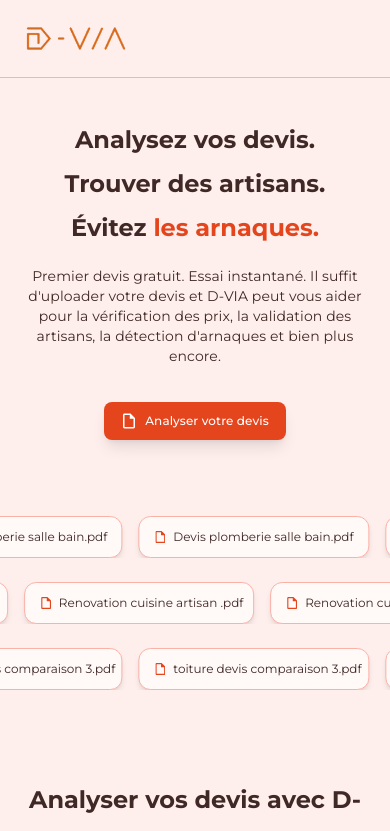
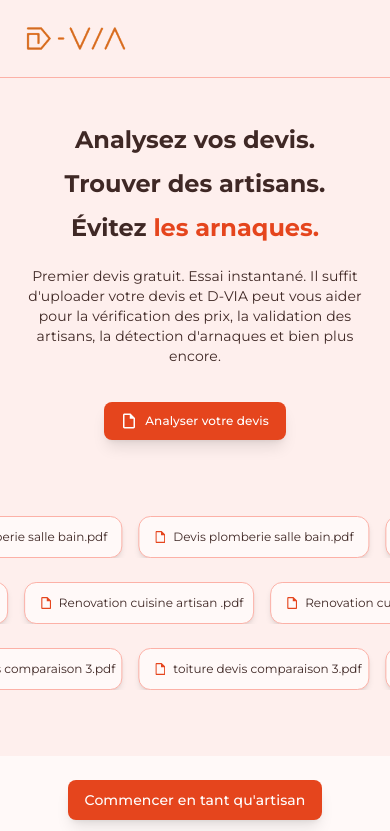
Before and after one commit to ondongo/d-via, a Next.js app: page / in a window 390 px wide. Shown: the top 831 px of the page. Built offline with nearby package versions, Linux system fonts and the light colour scheme; no server answers.

Commit message:
Ajout du composant BottomActionButton pour améliorer la navigation entre les pages Artisan et Client. Mise à jour de la structure du layout pour inclure ce nouveau bouton et ajustement des styles du Header pour une meilleure interactivité.

```diff
--- a/src/app/layout.tsx
+++ b/src/app/layout.tsx
@@ -7,6 +7,7 @@
 import Footer from "@/components/organisms/Footer";
 import { ToastContainer, Zoom } from "react-toastify";
 import "react-toastify/dist/ReactToastify.css";
+import BottomActionButton from "@/components/organisms/BottomActionButton";
 
 export const metadata = {
   title: "Analyser votre devis | Dvia",
@@ -76,11 +77,12 @@
           `}
         </Script>
         <Providers>
-          <div className="overflow-hidden">
+          <div className="overflow-hidden pb-20 md:pb-0">
             <Header />
             {children}
             <Footer />
           </div>
+          <BottomActionButton />
           <ToastContainer
             position="bottom-center"
             autoClose={5000}
--- /dev/null
+++ b/src/components/organisms/BottomActionButton.tsx
@@ -0,0 +1,32 @@
+"use client";
+import Image from "next/image";
+import { usePathname, useRouter } from "next/navigation";
+import { FiFileText } from "react-icons/fi";
+
+export default function BottomActionButton() {
+  const router = useRouter();
+  const pathname = usePathname();
+  const isOnArtisanPage = pathname === "/artisans";
+
+  const handleClick = () => {
+    if (isOnArtisanPage) {
+      router.push("/");
+    } else {
+      router.push("/artisans");
+    }
+  };
+  return (
+    <div className="fixed bottom-0 left-0 w-full bg-dvianeutral-96 px-4 py-6  z-[99999] md:hidden flex justify-center">
+      <button
+        onClick={handleClick}
+        className="text-white text-label-large leading-label-large tracking-label-large bg-dviaprimary-40 px-4 py-1 shadow-lg border rounded-8px border-transparent text-sm font-medium
+               hover:shadow-sm transition-shadow duration-300 cursor-pointer max-w-[260px]  h-[40px]"
+      >
+
+        {isOnArtisanPage
+          ? "Commencer en tant que client"
+          : "Commencer en tant qu'artisan"}
+      </button>
+    </div>
+  );
+}
--- a/src/components/organisms/Header.tsx
+++ b/src/components/organisms/Header.tsx
@@ -21,7 +21,7 @@
   };
   return (
     <div className="flex flex-row justify-between p-4  border-b-1 border-dvianeutral-50">
-      <div onClick={handleClickHome}>
+      <div onClick={handleClickHome} className="cursor-pointer">
         <Image
           src="/logos/logo.png"
           alt="Logo"
```
